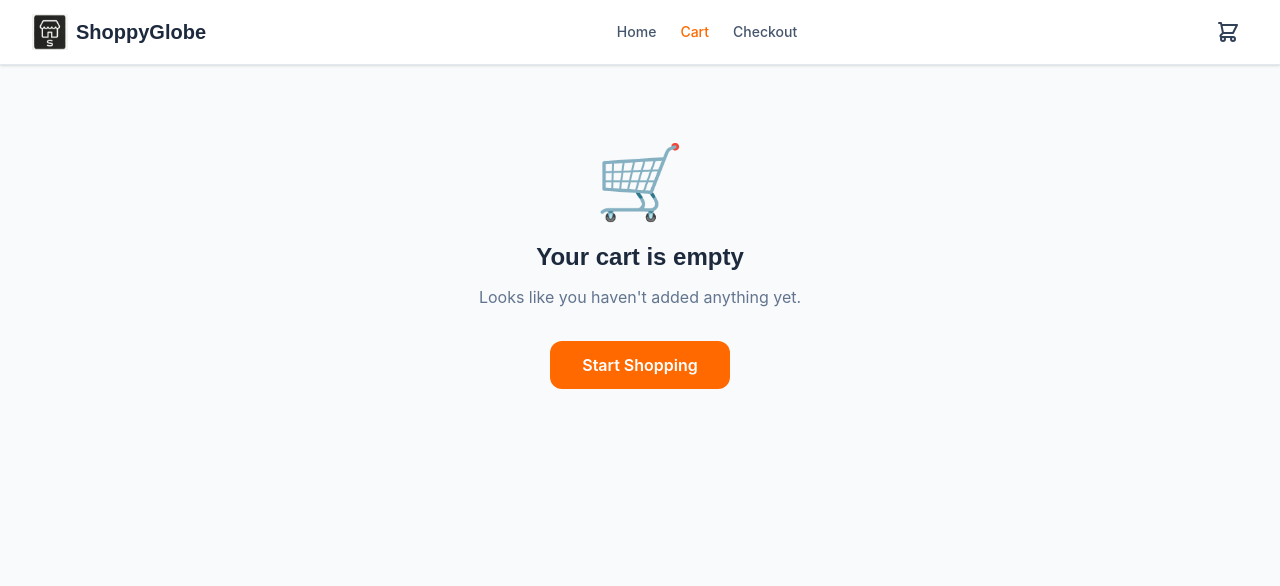
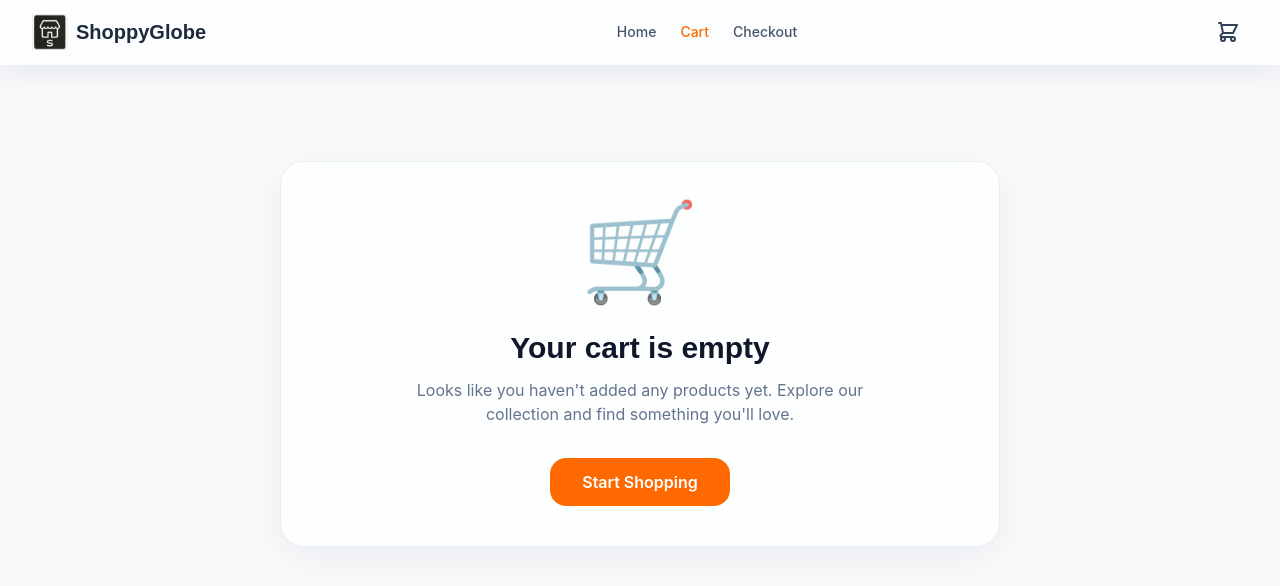
Before and after one commit to Sufalthakre18/shoppyglobe-ecommerce-react, a React (Vite) app in the folder shoppy-globe/: page /cart in a window 1280 px wide. Shown: the top 586 px of the page. Built offline with nearby package versions, Linux system fonts and the light colour scheme.

Commit message:
Enhance Header and Cart components with improved styling and layout adjustments

```diff
--- a/shoppy-globe/src/components/Header.jsx
+++ b/shoppy-globe/src/components/Header.jsx
@@ -16,7 +16,7 @@ const Header = () => {
     }`
 
   return (
-    <header className="sticky top-0 z-50 bg-white border-b border-slate-200 shadow-sm">
+    <header className="sticky top-0 z-50 backdrop-blur-lg bg-white/60 border-b border-white/30 shadow-[0_8px_32px_rgba(15,23,42,0.08)]">
       <div className="max-w-7xl mx-auto px-4 sm:px-6 lg:px-8">
         <div className="flex items-center justify-between h-16">
 
--- a/shoppy-globe/src/pages/Cart.jsx
+++ b/shoppy-globe/src/pages/Cart.jsx
@@ -11,75 +11,123 @@ const Cart = () => {
   // Empty cart state
   if (cartItems.length === 0) {
     return (
-      <main className="max-w-3xl mx-auto px-4 sm:px-6 py-20 text-center">
-        <div className="text-7xl mb-6">🛒</div>
-        <h2 className="text-2xl font-bold text-slate-800 mb-3" style={{ fontFamily: 'Syne, sans-serif' }}>
+      <main className="max-w-3xl mx-auto px-4 sm:px-6 py-24">
+        <div className="bg-white/70 backdrop-blur-md border border-slate-200/70 rounded-3xl p-10 shadow-[0_10px_40px_rgba(15,23,42,0.06)] text-center">
+          <div className="text-8xl mb-8 opacity-80">🛒</div>
+
+          <h2
+            className="text-3xl font-bold text-slate-900 mb-3"
+            style={{ fontFamily: 'Syne, sans-serif' }}
+          >
             Your cart is empty
           </h2>
-        <p className="text-slate-500 mb-8">Looks like you haven&apos;t added anything yet.</p>
+
+          <p className="text-slate-500 mb-8 max-w-md mx-auto">
+            Looks like you haven't added any products yet. Explore our collection
+            and find something you'll love.
+          </p>
+
           <Link
             to="/"
-          className="inline-block bg-orange-500 text-white px-8 py-3 rounded-xl font-semibold hover:bg-orange-600 transition-colors"
+            className="inline-flex items-center justify-center bg-orange-500 text-white px-8 py-3 rounded-2xl font-semibold transition-all duration-300 hover:bg-orange-600 hover:-translate-y-0.5"
           >
             Start Shopping
           </Link>
+        </div>
       </main>
     )
   }
 
   return (
-    <main className="max-w-4xl mx-auto px-4 sm:px-6 lg:px-8 py-8">
-      <h1 className="text-3xl font-bold text-slate-900 mb-6" style={{ fontFamily: 'Syne, sans-serif' }}>
+    <main className="max-w-6xl mx-auto px-4 sm:px-6 lg:px-8 py-10">
+
+      {/* Page Header */}
+      <div className="mb-8">
+        <h1
+          className="text-3xl md:text-4xl font-bold tracking-tight text-slate-900"
+          style={{ fontFamily: 'Syne, sans-serif' }}
+        >
           Shopping Cart
         </h1>
 
+        <p className="text-slate-500 mt-2">
+          Review your items before proceeding to checkout.
+        </p>
+      </div>
+
       <div className="flex flex-col lg:flex-row gap-8">
 
-        {/* Cart items list */}
-        <div className="flex-1 flex flex-col gap-3">
-          <p className="text-sm text-slate-500">{cartItems.length} item{cartItems.length !== 1 ? 's' : ''} in cart</p>
-          {/* Unique key for each CartItem */}
+        {/* Cart Items */}
+        <div className="flex-1 flex flex-col gap-4">
+          <p className="text-sm font-medium text-slate-500">
+            {cartItems.length} item{cartItems.length !== 1 ? 's' : ''} in cart
+          </p>
+
           {cartItems.map(item => (
-            <CartItem key={item.id} item={item} />
+            <CartItem
+              key={item.id}
+              item={item}
+            />
           ))}
         </div>
 
-        {/* Order summary sidebar */}
-        <div className="lg:w-72 shrink-0">
-          <div className="bg-white rounded-2xl border border-slate-100 shadow-sm p-6 sticky top-24">
-            <h2 className="font-bold text-slate-800 text-lg mb-4">Order Summary</h2>
+        {/* Order Summary */}
+        <aside className="lg:w-80 shrink-0">
+          <div className="sticky top-24 rounded-3xl border border-slate-200/70 bg-white/70 backdrop-blur-md p-7 shadow-[0_10px_40px_rgba(15,23,42,0.08)]">
 
-            {/* Item breakdown */}
-            <div className="flex flex-col gap-2 mb-4">
+            <h2 className="text-xl font-bold text-slate-900 mb-5">
+              Order Summary
+            </h2>
+
+            {/* Items Breakdown */}
+            <div className="flex flex-col gap-1">
               {cartItems.map(item => (
-                <div key={item.id} className="flex justify-between text-sm">
-                  <span className="text-slate-600 line-clamp-1 flex-1 mr-2">{item.title} × {item.quantity}</span>
-                  <span className="font-medium shrink-0">${(item.price * item.quantity).toFixed(2)}</span>
+                <div
+                  key={item.id}
+                  className="flex justify-between items-start py-2 text-sm"
+                >
+                  <span className="text-slate-600 line-clamp-1 flex-1 mr-3">
+                    {item.title} × {item.quantity}
+                  </span>
+
+                  <span className="font-semibold text-slate-800 shrink-0">
+                    ${(item.price * item.quantity).toFixed(2)}
+                  </span>
                 </div>
               ))}
             </div>
 
-            <div className="border-t border-slate-100 pt-4 mb-6">
+            {/* Total */}
+            <div className="border-t border-slate-200 pt-5 mt-4 mb-6">
               <div className="flex justify-between items-center">
-                <span className="font-semibold text-slate-700">Total</span>
-                <span className="text-xl font-bold text-orange-500">${cartTotal.toFixed(2)}</span>
+                <span className="font-semibold text-slate-700">
+                  Total
+                </span>
+
+                <span className="text-2xl font-bold text-slate-900">
+                  ${cartTotal.toFixed(2)}
+                </span>
               </div>
             </div>
 
+            {/* Checkout Button */}
             <Link
               to="/checkout"
-              className="block w-full text-center bg-orange-500 text-white py-3 rounded-xl font-semibold hover:bg-orange-600 transition-colors"
+              className="block w-full text-center bg-slate-900 text-white py-3.5 rounded-2xl font-semibold transition-all duration-300 hover:bg-slate-800 hover:-translate-y-0.5"
             >
               Proceed to Checkout
             </Link>
+
+            {/* Continue Shopping */}
             <Link
               to="/"
-              className="block w-full text-center text-sm text-slate-500 mt-3 hover:text-orange-500 transition-colors"
+              className="block text-center text-sm font-medium text-slate-500 mt-4 hover:text-slate-900 transition-colors"
             >
               Continue Shopping
             </Link>
+
           </div>
-        </div>
+        </aside>
 
       </div>
     </main>
```
Lines whose indentation alone changed are shown as unchanged.
